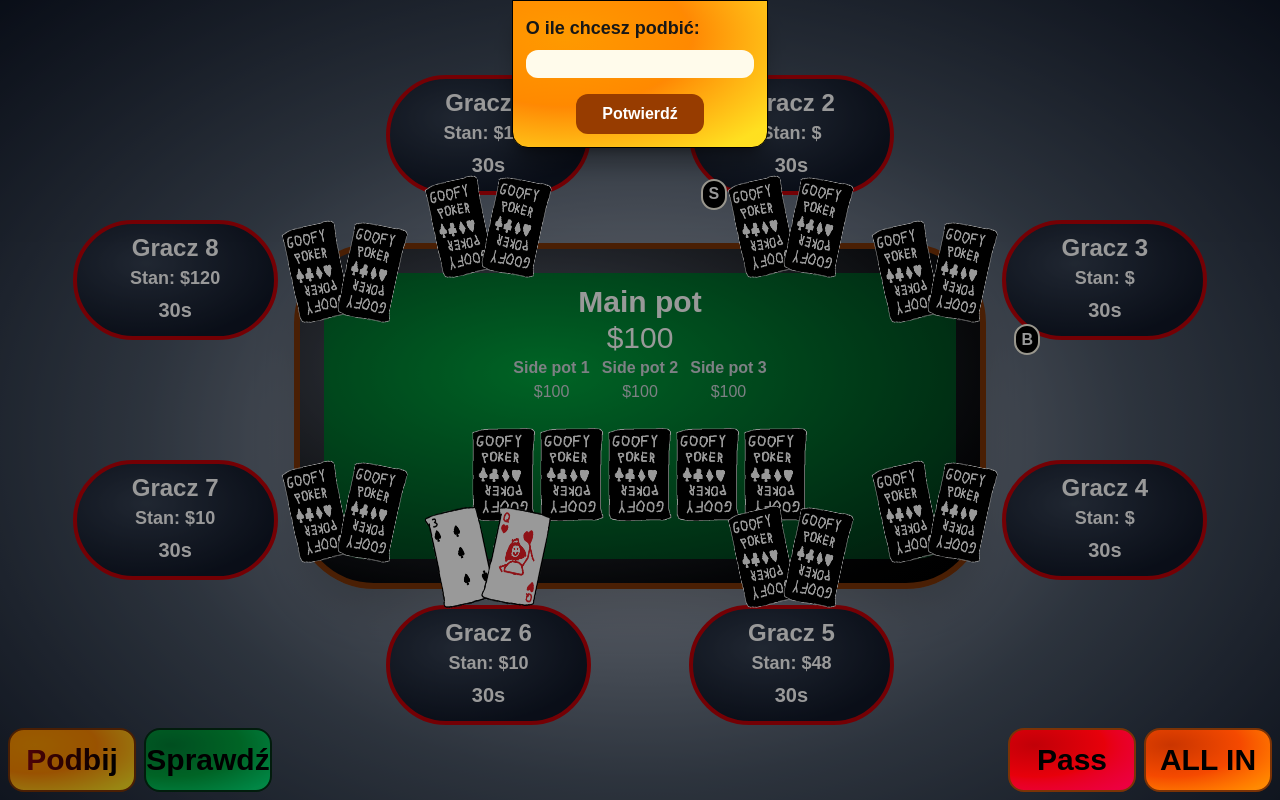
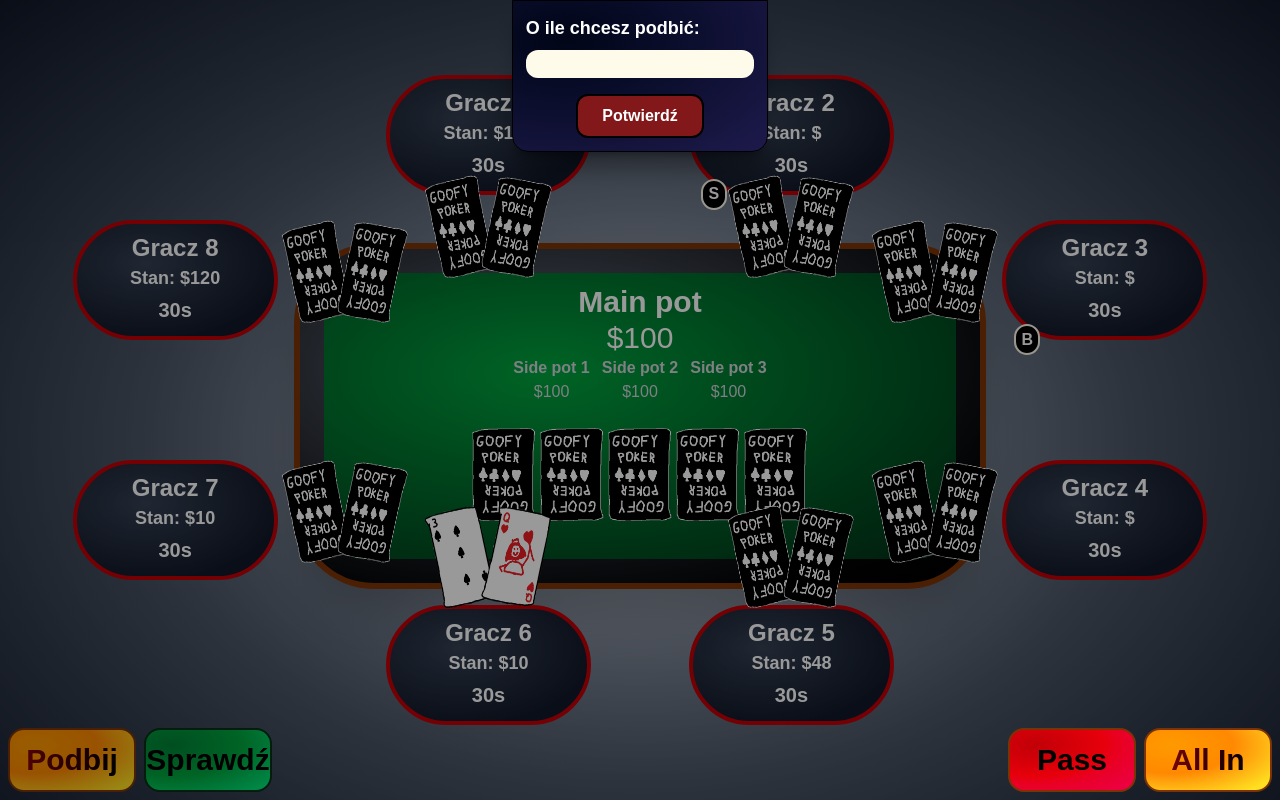
Before and after one commit to Descaplis/Poker, a Next.js app in the folder poker/: page /game in a window 1280 px wide. Both pictures are taken after a click on the button "Podbij". Built offline with nearby package versions, Linux system fonts and the light colour scheme.

Commit message:
NothingUpdate v.2

```diff
--- a/poker/package.json
+++ b/poker/package.json
@@ -18,11 +18,11 @@
     "tailwind": "^4.0.0"
   },
   "devDependencies": {
-    "@tailwindcss/postcss": "^4",
+    "@tailwindcss/postcss": "^4.2.4",
     "autoprefixer": "^10.4.27",
     "eslint": "^9",
     "eslint-config-next": "16.1.6",
-    "postcss": "^8.5.9",
-    "tailwindcss": "^4.2.2"
+    "postcss": "^8.5.10",
+    "tailwindcss": "^4.2.4"
   }
 }
--- a/poker/src/app/Components/elements/AllInBtn.jsx
+++ b/poker/src/app/Components/elements/AllInBtn.jsx
@@ -1,11 +1,45 @@
+'use client'
+import { useRef, useEffect } from "react";
+
 export default function AllInBtn({show}){
     if(!show) return;
+
+    const modal = useRef();
+
+    const popUp = () => {
+        modal.current.style.display = "block";
+    }
+
+    const closePop = () => {
+        modal.current.style.display = "none";
+    }
+
+    useEffect(() => {
+        const handleClickOutside = (event) => {
+            if (modal.current && event.target === modal.current) {
+                closePop();
+            }
+        }
+        window.addEventListener('click', handleClickOutside);
+        return () => window.removeEventListener('click', handleClickOutside);
+    }, []);
+
     return (
         <div className="">
-            <button className="w-[10vw] h-[8vh] bg-radial-[at_20%_25%] from-orange-700 via-orange-600 via-50% to-orange-400 to-90% rounded-2xl cursor-pointer
-            border-2 border-amber-900">
-                <p className="text-black text-3xl font-black">ALL IN</p>
+            <button className="w-[10vw] h-[8vh] bg-radial-[at_20%_25%] from-amber-500 via-orange-400 via-45% to-yellow-300 to-90% rounded-2xl cursor-pointer
+            border-2 border-amber-900" onClick={popUp}>
+                <p className="bg-clip-text text-transparent bg-linear-to-r from-red-800 to-black text-3xl font-black">All In</p>
             </button>
+            <div className="fixed z-1 left-0 top-0 w-screen h-screen bg-black/40" ref={modal} style={{display: 'none'}}>
+                <div className="relative flex flex-col bg-radial-[at_20%_25%] from-slate-950 to-indigo-950
+                    m-auto p-[1%] border border-black w-[20vw] shadow-xl/30 rounded-b-2xl animate-popup">
+                    <label className="font-black text-white text-lg">Czy na pewno?</label>
+                    <div className="flex flex-row gap-2">
+                        <button className="mx-auto mt-4 bg-green-700 p-2 w-[10vw] text-white font-bold rounded-xl border-2 border-black cursor-pointer">Potwierdź</button>
+                        <button className="mx-auto mt-4 bg-red-700 p-2 w-[10vw] text-white font-bold rounded-xl border-2 border-black cursor-pointer">Anuluj</button>
+                    </div>
+                </div>
+            </div>
         </div>
 
     );
--- a/poker/src/app/Components/elements/Player.jsx
+++ b/poker/src/app/Components/elements/Player.jsx
@@ -1,18 +1,21 @@
 import Image from "next/image";
 
-export default function Player({ name, position, cards, balance, endTime, isAllIn, blind, isFolded}) {
+export default function Player({ name, position, cards, balance, endTime, isAllIn, blind, isFolded, isWinner}) {
     return (
         <div>
             <div className={`w-[16vw] h-[15vh] ${isAllIn ? 'bg-radial-[at_50%_35%] from-amber-400 via-amber-600 to-amber-700 to-75%' :
                 'bg-radial-[at_35%_35%] from-gray-700 to-gray-900 to-75%'} rounded-full border-4 relative ${isFolded ? 'border-black' : 'border-red-700'} p-2
                 ${balance == 0 && !isAllIn && 'opacity-50'}`}>
-                <div className={`flex justify-center absolute ${position == 'down' ? '-top-25 left-0 right-0' :
+                <div className={`flex justify-center absolute ${isWinner ? '-top-25 left-0 right-0' :
+                    position == 'down' ? '-top-25 left-0 right-0' :
                     position == 'left' ? 'top-0 left-0 -right-85' :
                     position == 'right' ? 'top-0 -left-85 right-0' : 'top-25 left-0 right-0'}`}>
                     <div className="w-[4.3vw] h-[12vh] transform-cpu rotate-348">
                         {
                             cards ?
                             <Image src={`/images/karty/${cards[0]}.png`} fill alt="card1"/>
+                            : isWinner ?
+                            <Image src={`/images/crown.png`} fill alt="crown"/>
                             :
                             <Image src="/images/karty/BackCard.png" fill alt="card1"/>
                         }
@@ -21,6 +24,8 @@ export default function Player({ name, position, cards, balance, endTime, isAllI
                         {
                             cards ?
                             <Image src={`/images/karty/${cards[1]}.png`} fill alt="card2"/>
+                            : isWinner ?
+                            ""
                             :
                             <Image src="/images/karty/BackCard.png" fill alt="card2"/>
                         }
--- a/poker/src/app/Components/elements/RaiseBtn.jsx
+++ b/poker/src/app/Components/elements/RaiseBtn.jsx
@@ -31,11 +31,11 @@ export default function RaiseBtn({show}){
                 <p className="bg-clip-text text-transparent bg-linear-to-r from-red-800 to-black text-3xl font-black">Podbij</p>
             </button>
             <div className="fixed z-1 left-0 top-0 w-screen h-screen bg-black/40" ref={modal} style={{display: 'none'}}>
-                <div className="relative flex flex-col bg-radial-[at_20%_25%] from-amber-500 via-orange-400 via-45% to-yellow-300 to-90%
+                <div className="relative flex flex-col bg-radial-[at_20%_25%] from-slate-950 to-indigo-950
                     m-auto p-[1%] border border-black w-[20vw] shadow-xl/30 rounded-b-2xl animate-popup">
-                    <label className="font-black text-lg">O ile chcesz podbić:</label>
-                    <input type="number" className="bg-amber-50 mt-[1vh] p-[1%] rounded-xl" min={0}/>
-                    <button className="mx-auto mt-4 bg-amber-800 p-2 w-[10vw] text-white font-bold rounded-xl cursor-pointer">Potwierdź</button>
+                    <label className="font-black text-white text-lg">O ile chcesz podbić:</label>
+                    <input type="number" className="bg-amber-50 mt-[1vh] p-[1%] rounded-xl text-black" min={0}/>
+                    <button className="mx-auto mt-4 bg-red-900 p-2 w-[10vw] text-white font-bold rounded-xl border-2 border-black cursor-pointer">Potwierdź</button>
                 </div>
             </div>
         </div>
--- a/poker/src/app/Components/theGame.jsx
+++ b/poker/src/app/Components/theGame.jsx
@@ -78,13 +78,13 @@ export default function theGame() {
 					{/* Gracze na dole (5 i 6) */}
 					<div className="flex justify-evenly w-full max-w-2xl gap-4">
 						<Player name="Gracz 6" position="down" cards={["3Pik", "queenKier"]} balance={10} isAllIn={false} />
-						<Player name="Gracz 5" position="down" balance={48} isFolded={false} />
+						<Player name="Gracz 5" position="down" balance={48} isFolded={false} isWinner={false}/>
 					</div>
 				</div>
 
 				{/* Gracze po prawej (3 i 4) */}
 				<div className="flex flex-col justify-around gap-[10vh] h-[60vh] md:h-[50vh]">
-					<Player name="Gracz 3" position="right" blind="big" />
+					<Player name="Gracz 3" position="right" blind="big" isWinner={false}/>
 					<Player name="Gracz 4" position="right" />
 				</div>
 			</div>
```
Also changed, not shown: poker/public/images/crown.png (added), 1 other file (tests, documents, lock files or other folders).
